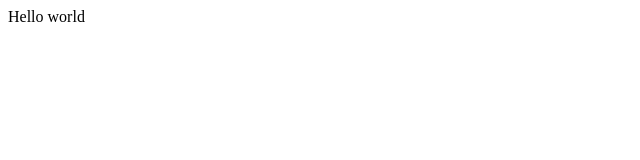
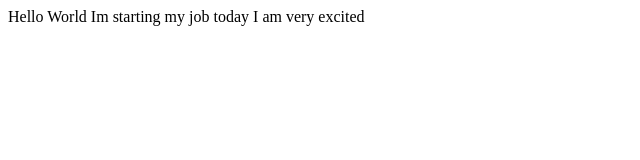
Before and after one commit to Prettyjayleenn/DutifulTestyStartup, a plain HTML site: page index.html in a window 1280 px wide. Shown: the whole page, without its empty margins (0-640 px from the left). Drawn offline with Linux system fonts and the light colour scheme.

Commit message:
I added a new sentence

```diff
--- a/index.html
+++ b/index.html
@@ -9,7 +9,9 @@
 </head>
 
 <body>
-  Hello world
+  Hello World
+Im starting my job today
+  I am very excited
   <script src="script.js"></script>
 </body>
 
```
